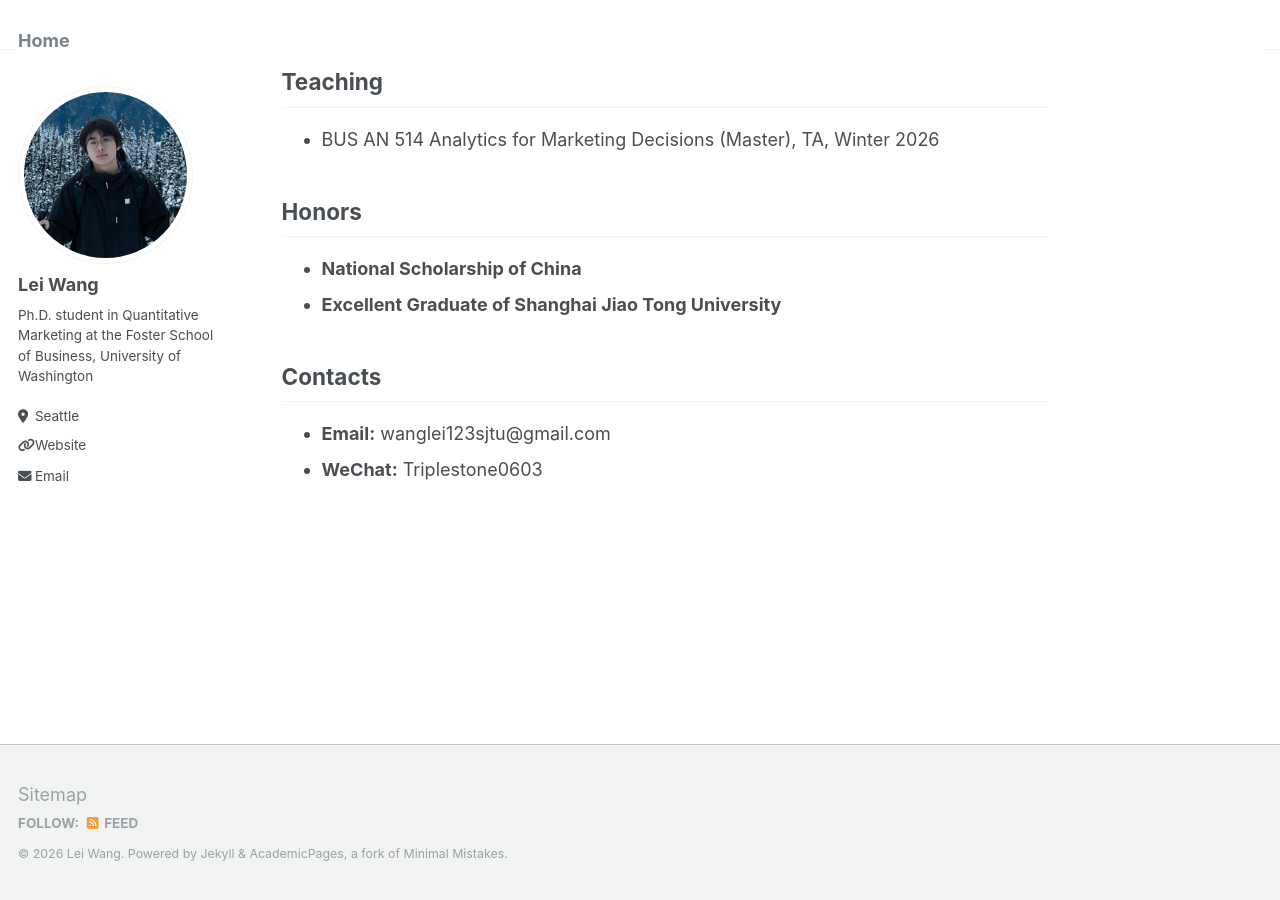
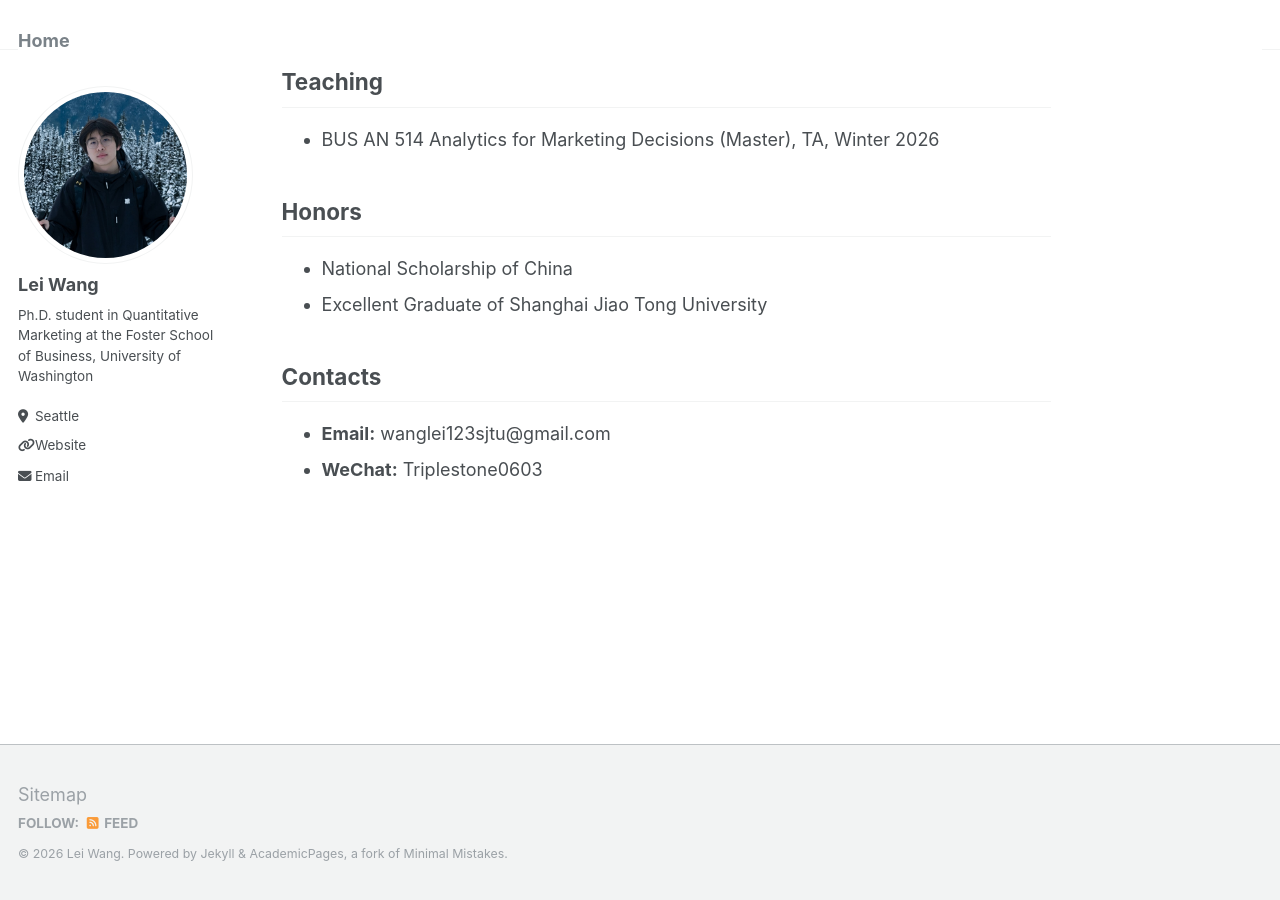
Before and after one commit to Wanglei123SJTU/Wanglei123SJTU.github.io, a Jekyll site: the page built from _pages/about.md, in a window 1280 px wide and 900 px high, scrolled down 680 px. Built offline with Jekyll 4.4.1, drawn with Linux system fonts in a browser that asks for light colours.

```diff
--- a/_pages/about.md
+++ b/_pages/about.md
@@ -29,8 +29,8 @@ My research explores how large language models and machine learning can advance
 
 ## Honors
 
-- **National Scholarship of China**
-- **Excellent Graduate of Shanghai Jiao Tong University**
+- National Scholarship of China
+- Excellent Graduate of Shanghai Jiao Tong University
 
 
 ## Contacts
```
